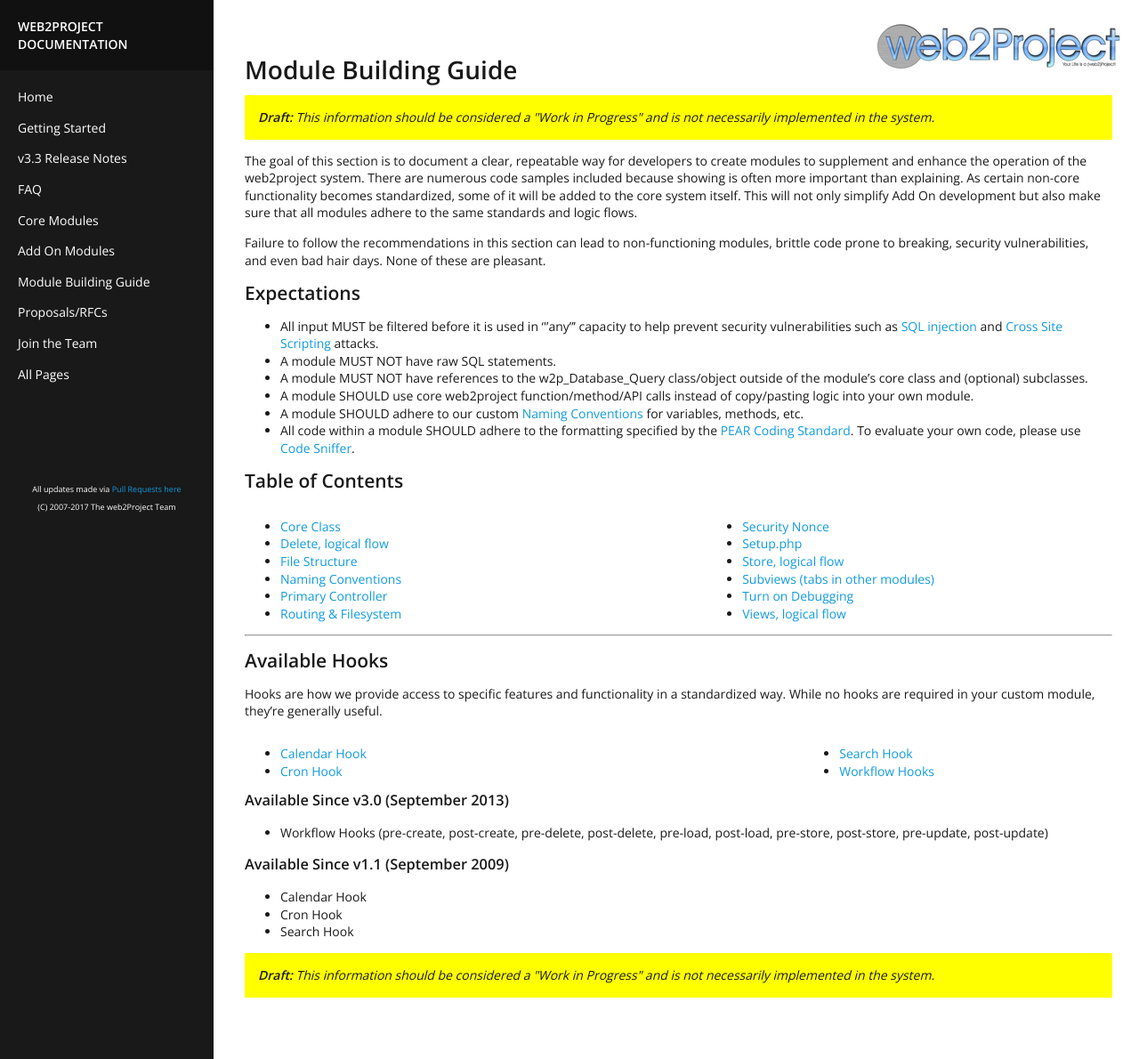
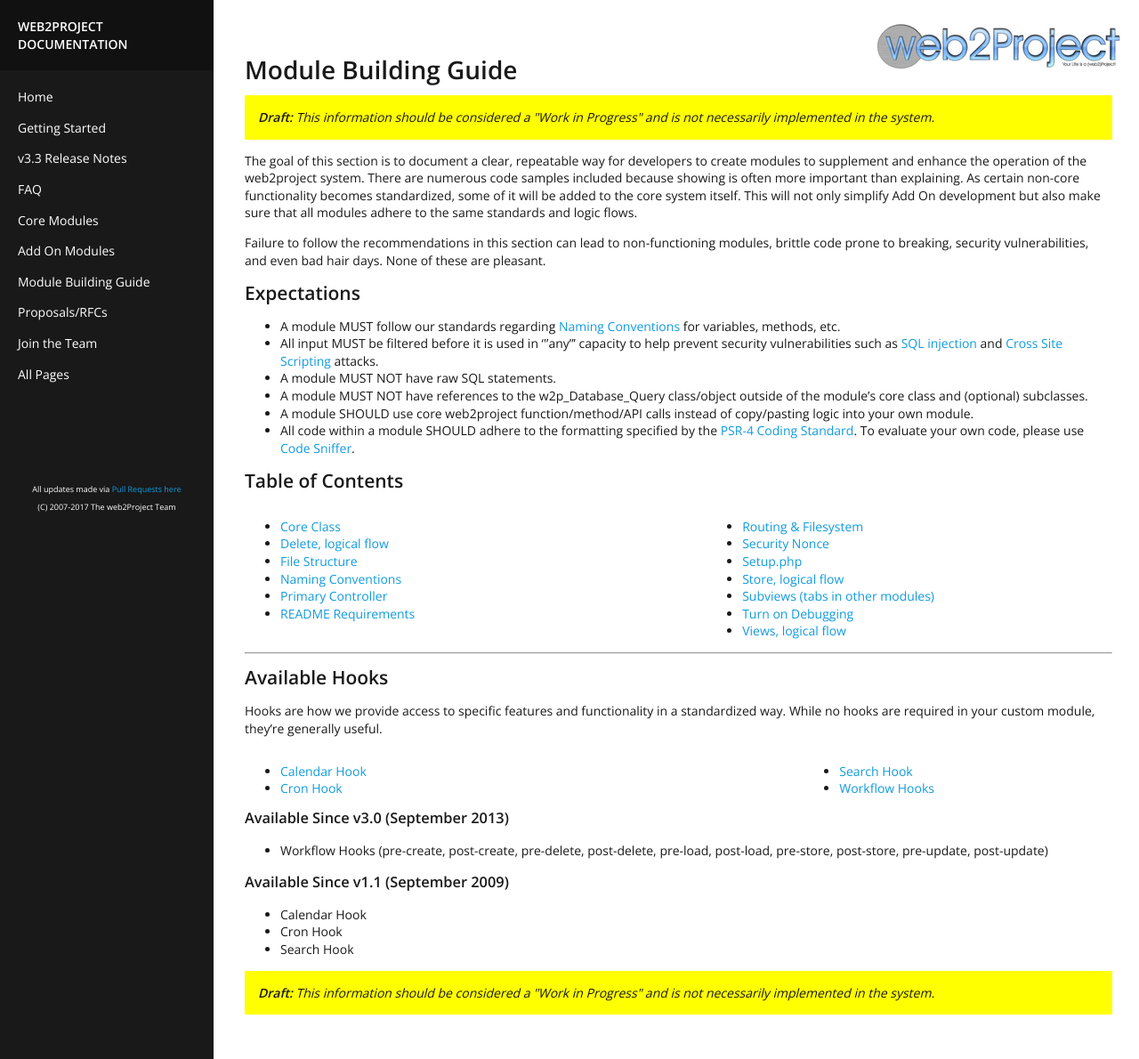
Before and after one commit to web2project/web2project.github.io, a Jekyll site: the page built from _docs/module-building-guide.md, in a window 1280 px wide and 1190 px high. Shown: the whole window at 89% size. Built offline with Jekyll 4.4.1, drawn with Linux system fonts in a browser that asks for light colours.

Commit message:
updating our standards with regard to module development

```diff
--- a/_docs/module-building-guide.md
+++ b/_docs/module-building-guide.md
@@ -11,12 +11,12 @@ Failure to follow the recommendations in this section can lead to non-functionin
 
 ## Expectations
 
+*  A module MUST follow our standards regarding [Naming Conventions](/docs/naming-conventions.html) for variables, methods, etc.
 *  All input MUST be filtered before it is used in '''any''' capacity to help prevent security vulnerabilities such as [SQL injection](http://en.wikipedia.org/wiki/SQL_injection) and [Cross Site Scripting](http://en.wikipedia.org/wiki/Cross-site_scripting) attacks.
 *  A module MUST NOT have raw SQL statements.
 *  A module MUST NOT have references to the w2p_Database_Query class/object outside of the module's core class and (optional) subclasses.
 *  A module SHOULD use core web2project function/method/API calls instead of copy/pasting logic into your own module.
-*  A module SHOULD adhere to our custom [Naming Conventions](/docs/naming-conventions.html) for variables, methods, etc.
-*  All code within a module SHOULD adhere to the formatting specified by the [PEAR Coding Standard](http://pear.php.net/manual/en/standards.php). To evaluate your own code, please use [Code Sniffer](http://pear.php.net/package/PHP_CodeSniffer/).
+*  All code within a module SHOULD adhere to the formatting specified by the [PSR-4 Coding Standard](http://www.php-fig.org/psr/psr-4/). To evaluate your own code, please use [Code Sniffer](http://pear.php.net/package/PHP_CodeSniffer/).
 
 ## Table of Contents
 
```
Also changed, not shown: _docs/naming-conventions.md (+1 -1 lines), _docs/readme-reqs.md (added, +45 -0 lines).
